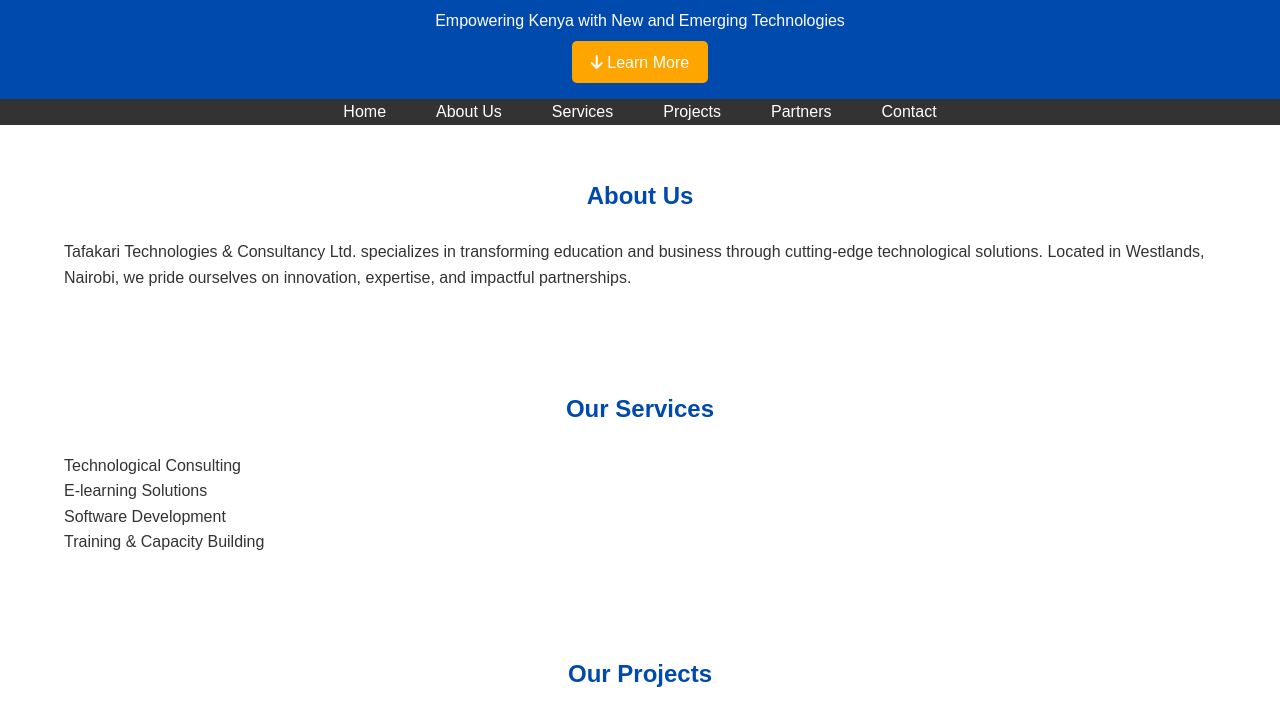
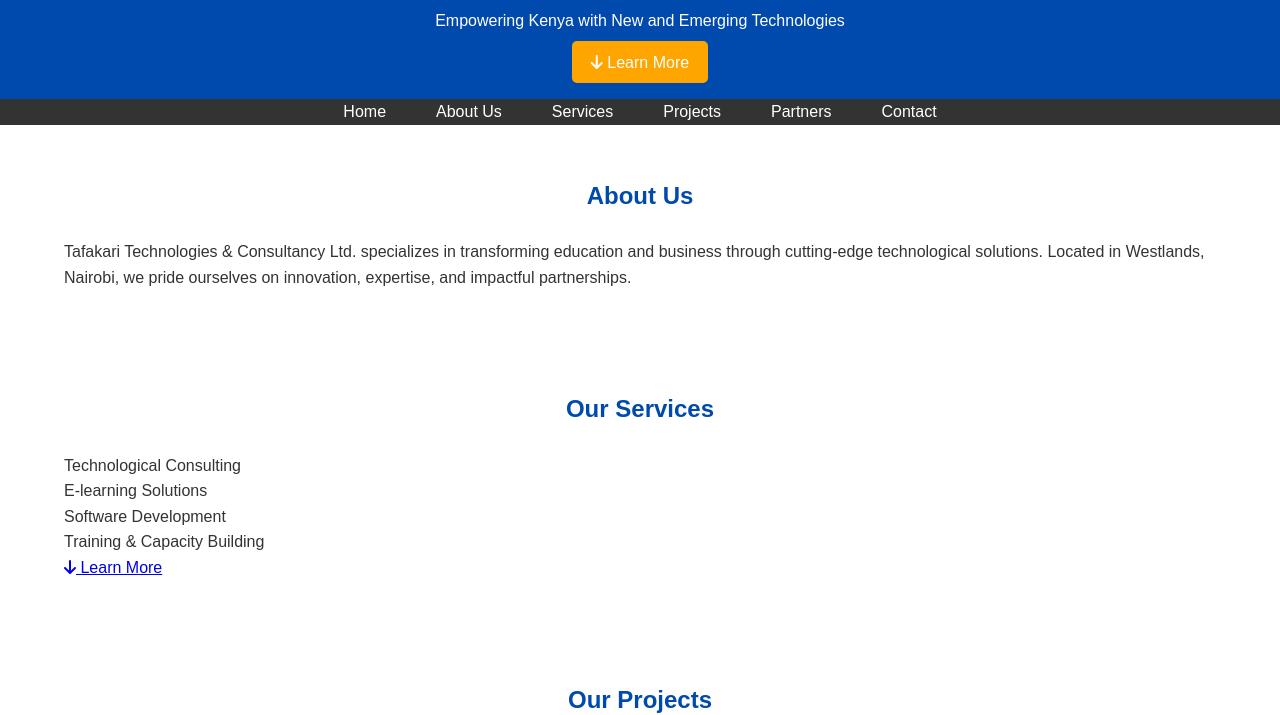
Before and after one commit to tafakaritechnologies/tafakari-technologies, a plain HTML site: page index.html in a window 1280 px wide. Shown: the part 110-825 px from the top of the page. Drawn offline with Linux system fonts and the light colour scheme.

Commit message:
Update index.html

```diff
--- a/index.html
+++ b/index.html
@@ -52,6 +52,7 @@
         <li>E-learning Solutions</li>
         <li>Software Development</li>
         <li>Training & Capacity Building</li>
+        <a href="#about" class="cta"><i class="fas fa-arrow-down"></i> Learn More</a>
       </ul>
     </div>
   </section>
```
